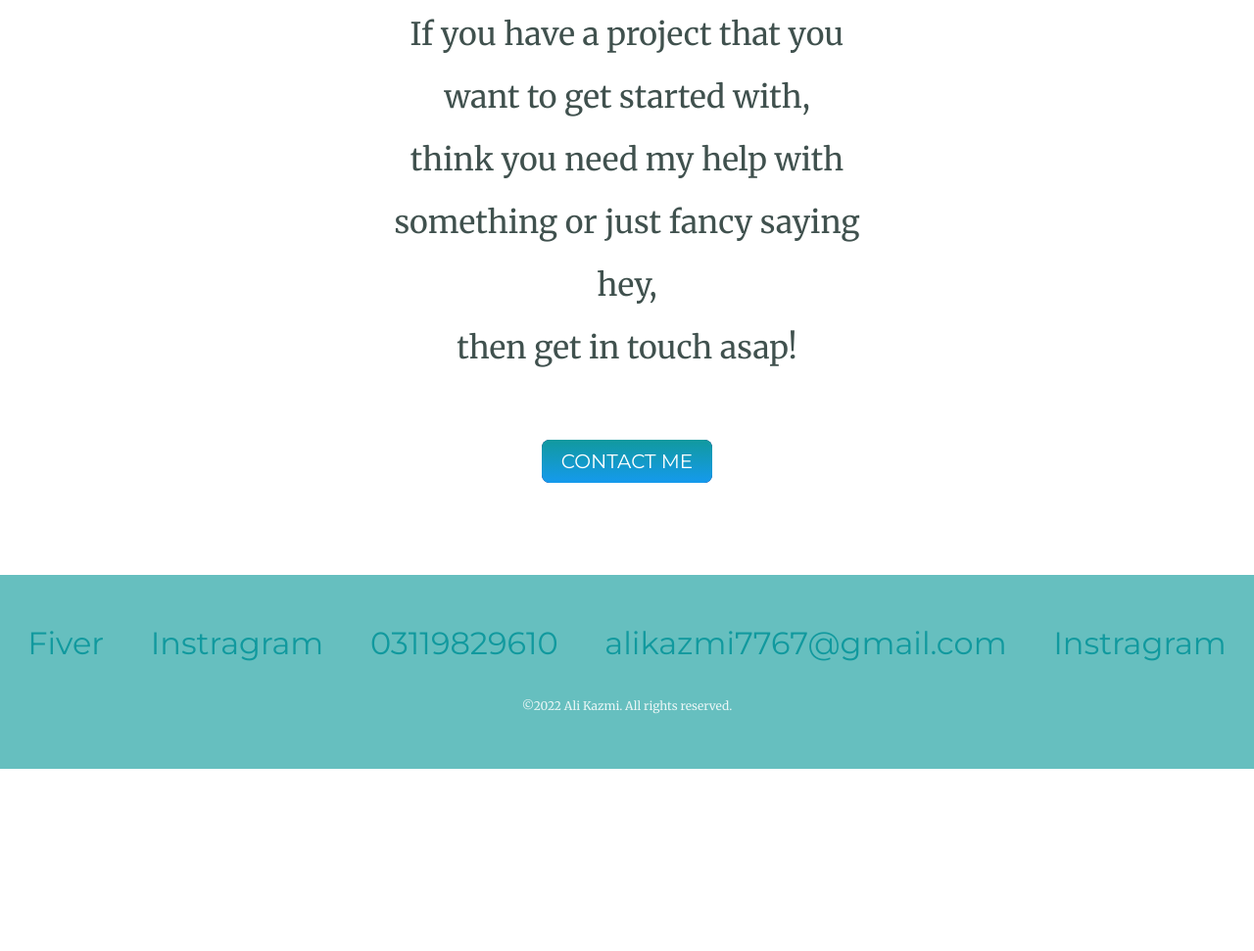
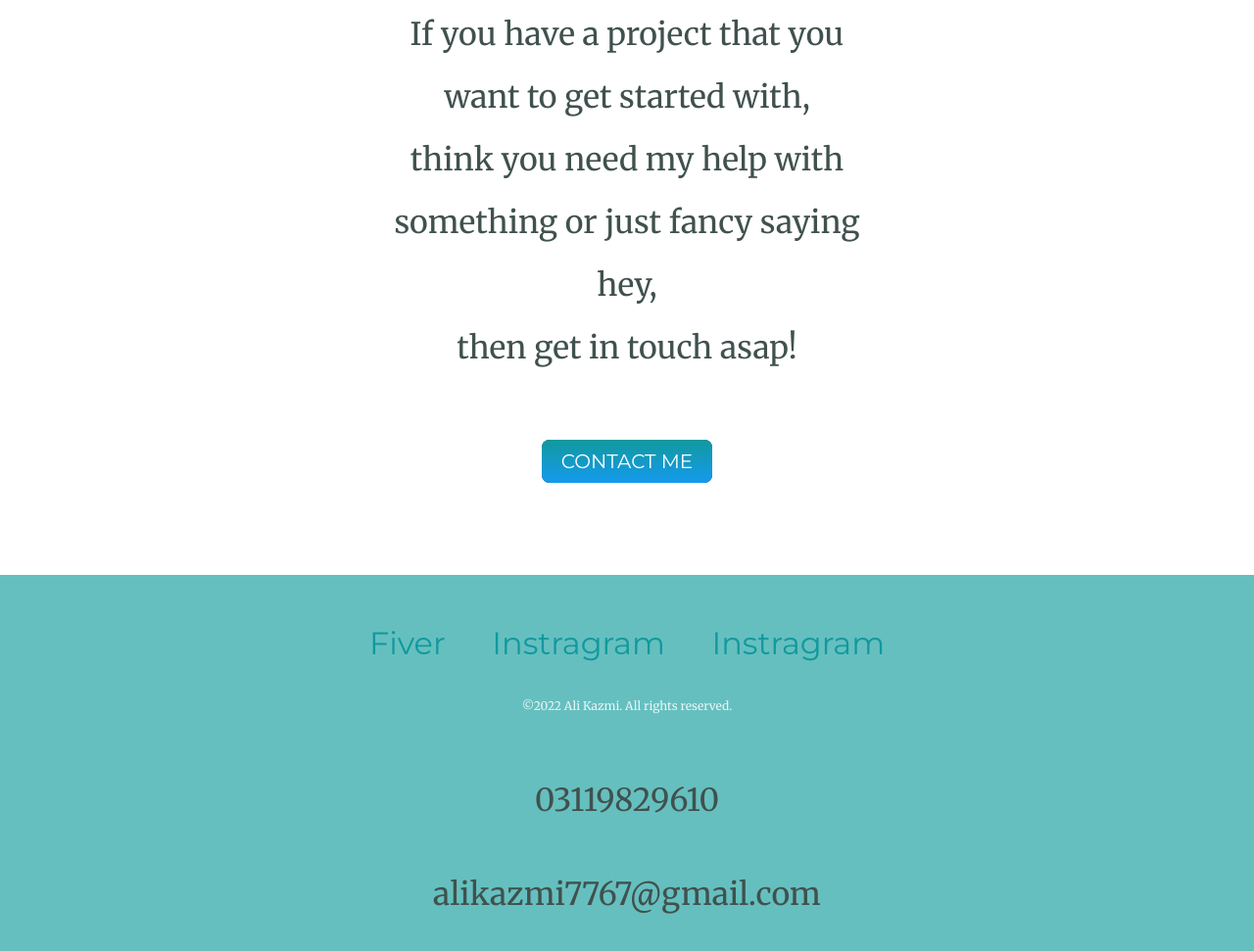
Before and after one commit to AliKazmiii/AliKazmiii.github.io, a plain HTML site: page index.html in a window 1280 px wide. Shown: the part 3219-4190 px from the top of the page at 98% size. Before the commit the page ends 4004 px from the top, so only its background shows below. Drawn offline with Linux system fonts and the light colour scheme.

Commit message:
Update index.html

```diff
--- a/index.html
+++ b/index.html
@@ -3,7 +3,7 @@
 
 <head>
   <meta charset="utf-8">
-  <title>Rimsha Muneer</title>
+  <title>Ali Kazmi</title>
   <link rel="stylesheet" href="css/style.css">
   <link rel="icon" href="favicon.ico">
   <link rel="<link rel=" preconnect" href="https://fonts.googleapis.com">
@@ -60,10 +60,10 @@
   <div class="bottom-container">
     <a class="footer-link" >Fiver</a>
     <a class="footer-link" href="#">Instragram</a>
-    <a>03119829610</a>
-    <a>alikazmi7767@gmail.com</a>
     <a class="footer-link" href="#">Instragram</a>
     <p class="copyright">©2022 Ali Kazmi. All rights reserved.</p>
+    <p>03119829610</p>
+    <p>alikazmi7767@gmail.com</p>
   </div>
 
 </body>
```
